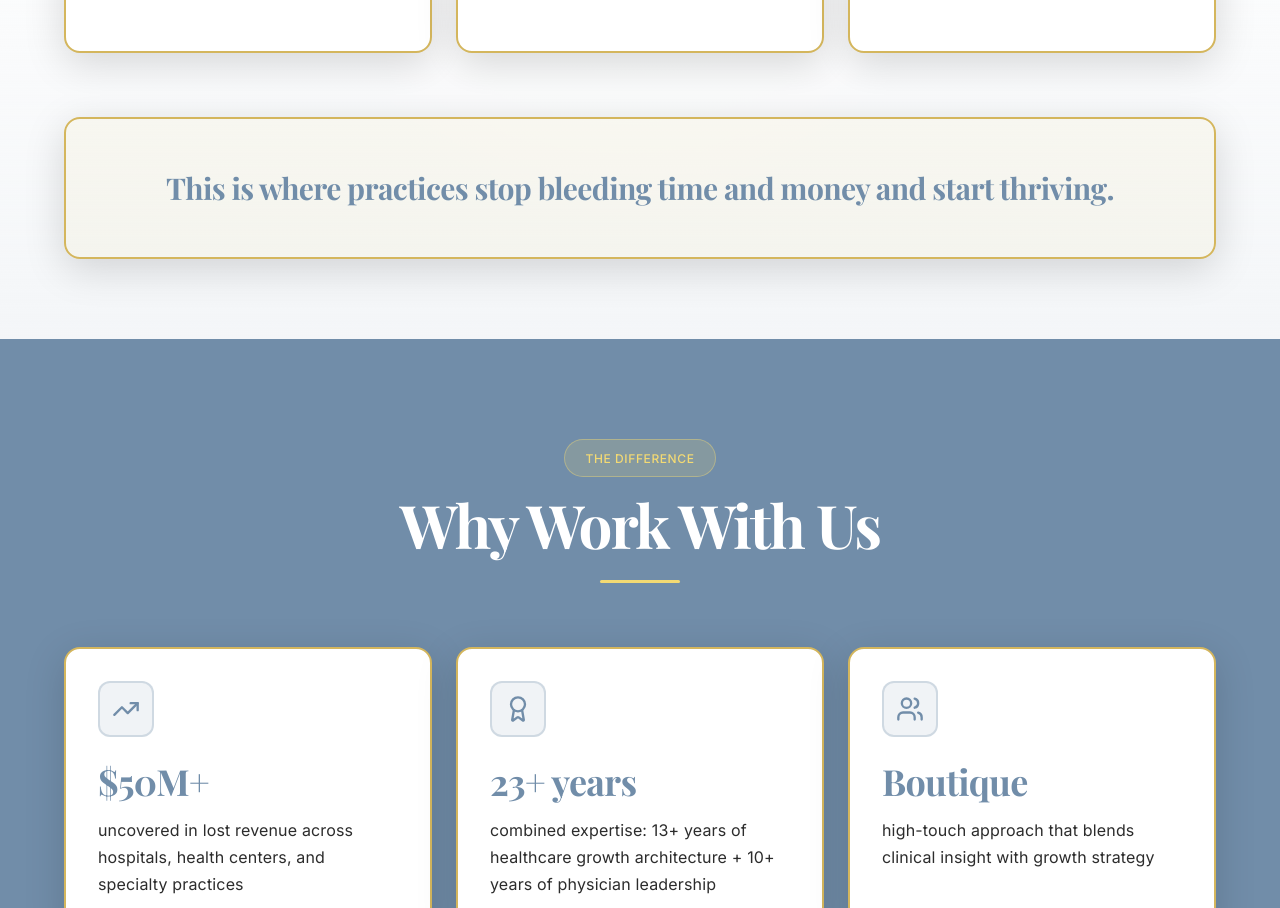
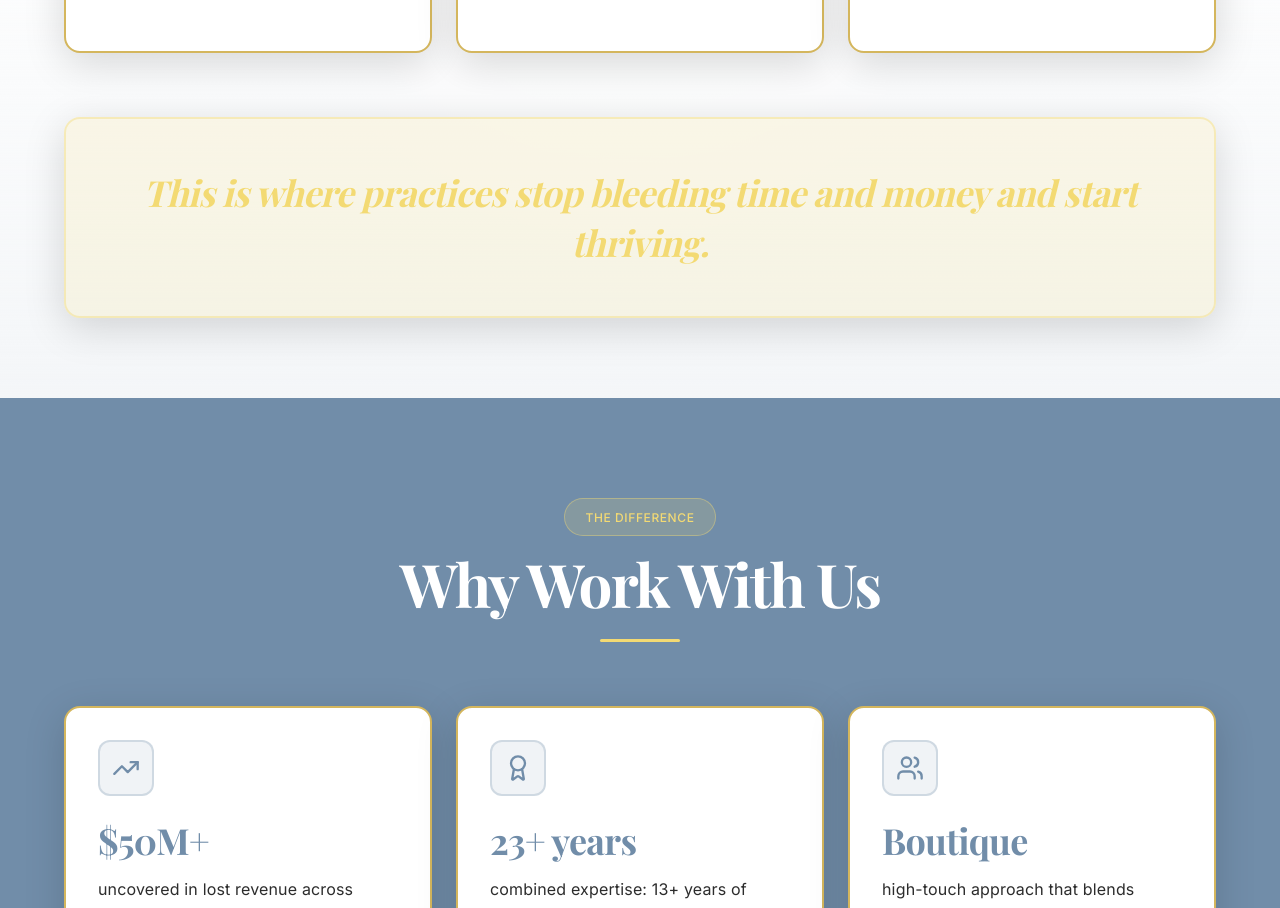
Before and after one commit to jsfaulkner86/tfg-website, a React (Vite) app: page / in a window 1280 px wide. Shown: the part 4749-5657 px from the top of the page. Built offline with nearby package versions, Linux system fonts and the light colour scheme; the HTML template or start-up script is replaced by a standard one.

Commit message:
Refactor box styling

```diff
--- a/src/components/Transformation.tsx
+++ b/src/components/Transformation.tsx
@@ -192,20 +192,18 @@ const Transformation = () => {
           <div
             className="relative p-12 rounded-2xl overflow-hidden mx-auto max-w-6xl"
             style={{
-              background: 'rgba(243,218,115,0.08)',
-              border: '2.5px solid #D4B65D',
+              background: 'rgba(243,218,115,0.15)',
+              border: '2px solid rgba(243,218,115,0.4)',
               boxShadow: '0 10px 40px rgba(0,0,0,0.15)'
             }}
           >
-
-            <div className="relative z-10 text-center flex items-center justify-center">
+            <div className="relative z-10 text-center">
               <p
-                className="text-xl sm:text-2xl md:text-3xl font-playfair font-bold"
+                className="text-2xl sm:text-3xl md:text-4xl font-playfair font-bold italic"
                 style={{
-                  color: '#718DA9',
+                  color: '#F3DA73',
                   letterSpacing: '-0.02em',
-                  lineHeight: '1.4',
-                  whiteSpace: 'nowrap'
+                  lineHeight: '1.4'
                 }}
               >
                 This is where practices stop bleeding time and money and start thriving.
```
